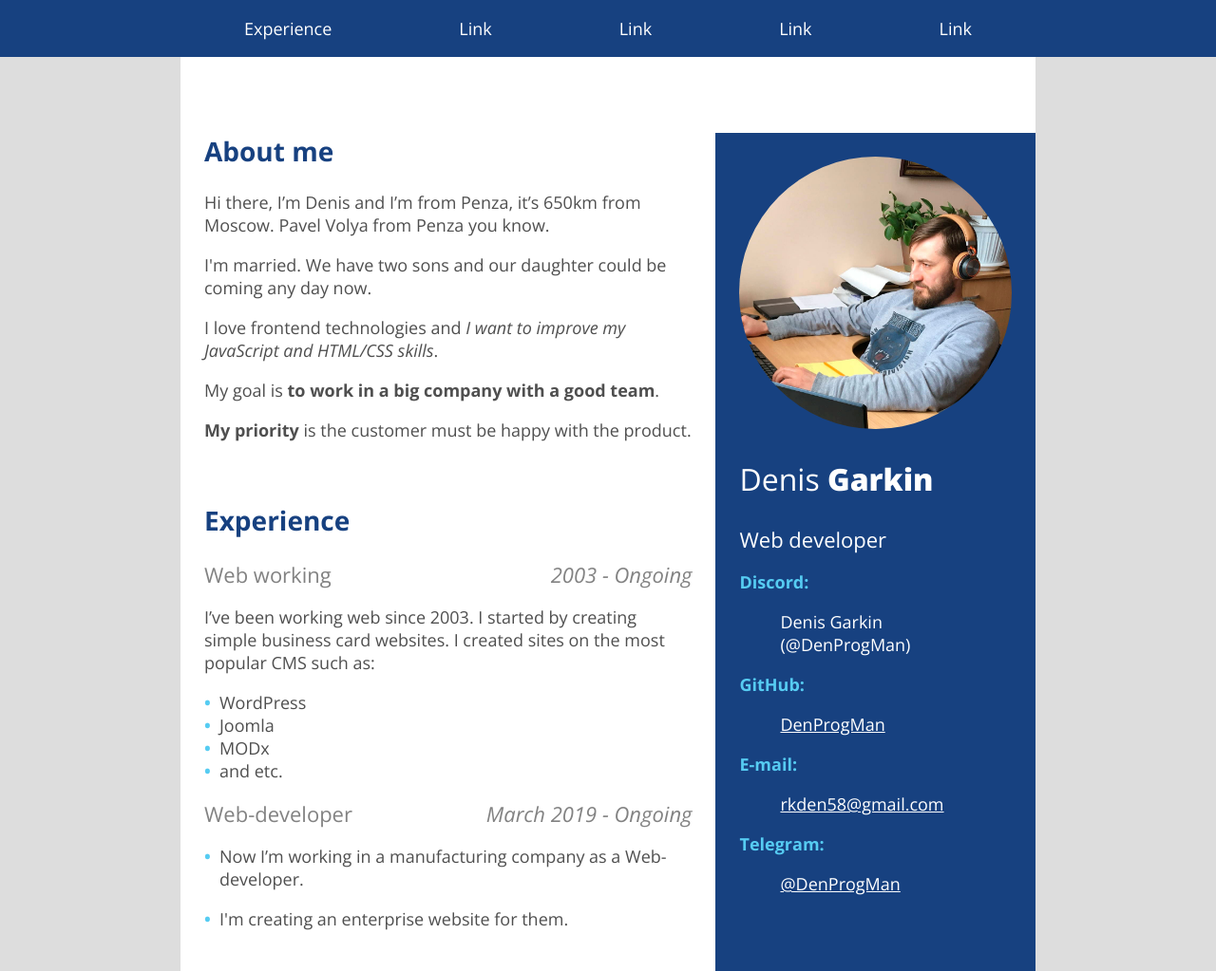
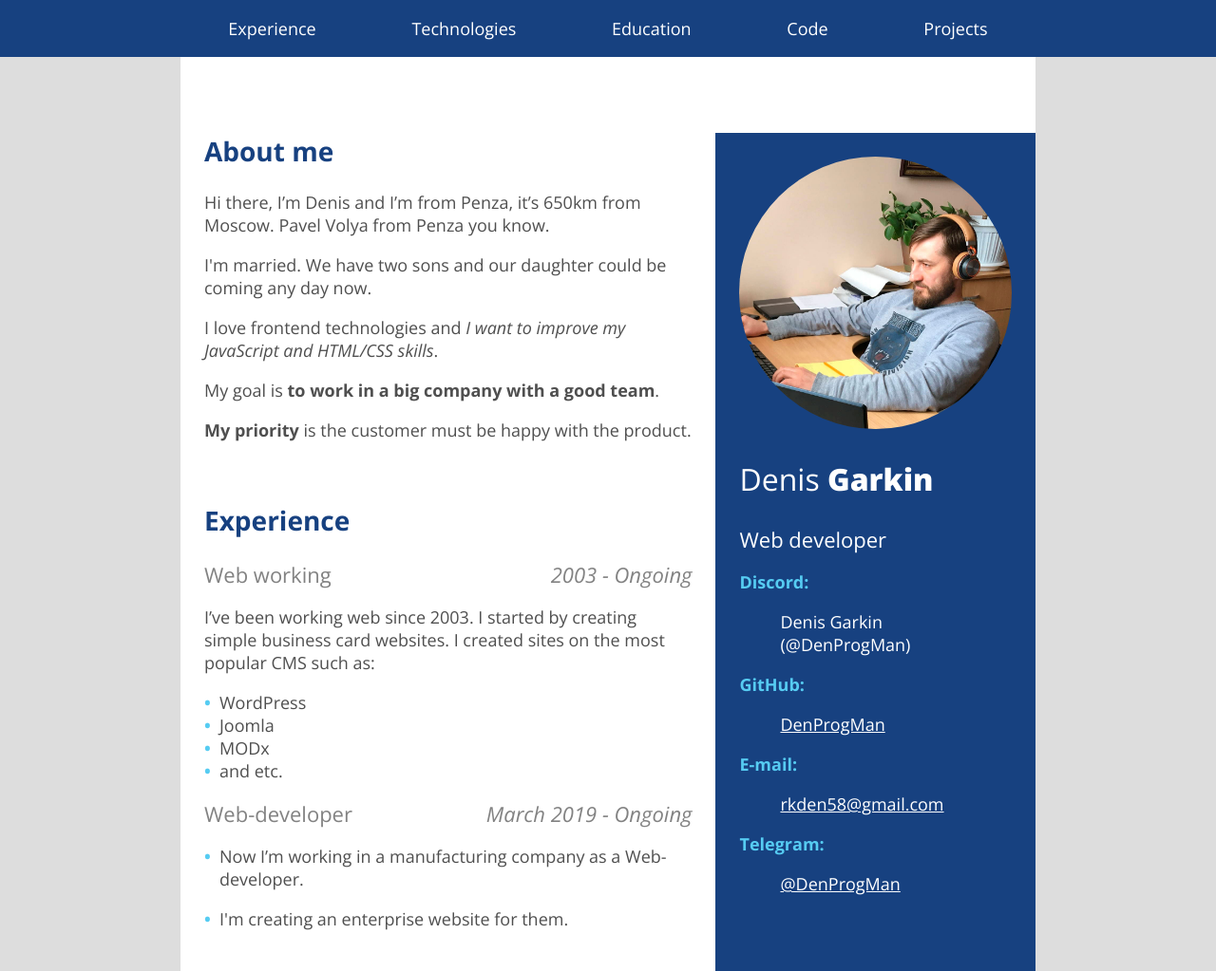
Before and after one commit to DenProgMan/rsschool-cv, a website: page index.html in a window 1280 px wide. Shown: the top 1023 px of the page at 95% size. Drawn offline with nearby package versions, Linux system fonts and the light colour scheme.

Commit message:
feat: add anchors by page and add menu links

```diff
--- a/index.html
+++ b/index.html
@@ -15,10 +15,10 @@
         <nav class="main-menu-wrapper colored-container-wrapper container">
             <ul class="main-menu">
                 <li class="main-menu__item"><a href="#experience" class="main-menu__link">Experience</a></li>
-                <li class="main-menu__item"><a href="#" class="main-menu__link">Link</a></li>
-                <li class="main-menu__item"><a href="#" class="main-menu__link">Link</a></li>
-                <li class="main-menu__item"><a href="#" class="main-menu__link">Link</a></li>
-                <li class="main-menu__item"><a href="#" class="main-menu__link">Link</a></li>
+                <li class="main-menu__item"><a href="#technologies" class="main-menu__link">Technologies</a></li>
+                <li class="main-menu__item"><a href="#education" class="main-menu__link">Education</a></li>
+                <li class="main-menu__item"><a href="#code" class="main-menu__link">Code</a></li>
+                <li class="main-menu__item"><a href="#projects" class="main-menu__link">Projects</a></li>
             </ul>
         </nav>
     </header>
@@ -69,7 +69,7 @@
             </div>
         </section>
 
-        <section class="technologies-container colored-container">
+        <section class="technologies-container colored-container" id="technologies">
             <div class="technologies-container-wrapper container colored-container-wrapper">
                 <h2 class="header header--second">I am familiar with technologies</h2>
                 <ul class="list technologies-list">
@@ -90,7 +90,7 @@
 
         </section>
 
-        <section class="education-container container clear-container">
+        <section class="education-container container clear-container" id="education">
             <h2 class="header header--second">Education, courses</h2>
             <ul class="list">
                 <li class="list__item"><a class="list__link" href="https://github.com/rolling-scopes-school/tasks/tree/master/stage0" target="_blank">RSSchool JavaScript/Frontend Pre-School 2021Q3</a></li>
@@ -120,7 +120,7 @@
             </div>
         </section>
 
-        <section class="code-container container">
+        <section class="code-container container" id="code">
             <h2 class="header header--second">Code example</h2>
             <pre class="code">
                 <code class="code__block language-javascript">
@@ -137,7 +137,7 @@ console.log(removeProperty('password')(user));
             </pre>
         </section>
 
-        <section class="projects-container container clear-container">
+        <section class="projects-container container clear-container" id="projects">
             <h2 class="header header--second">Recent projects</h2>
 
             <article class="project">
```
